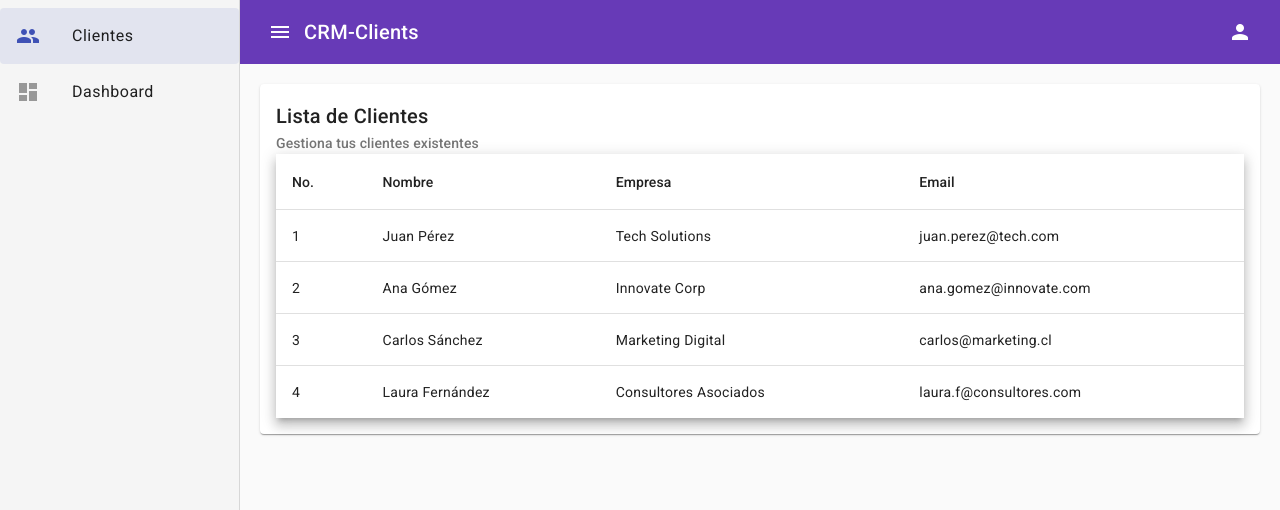
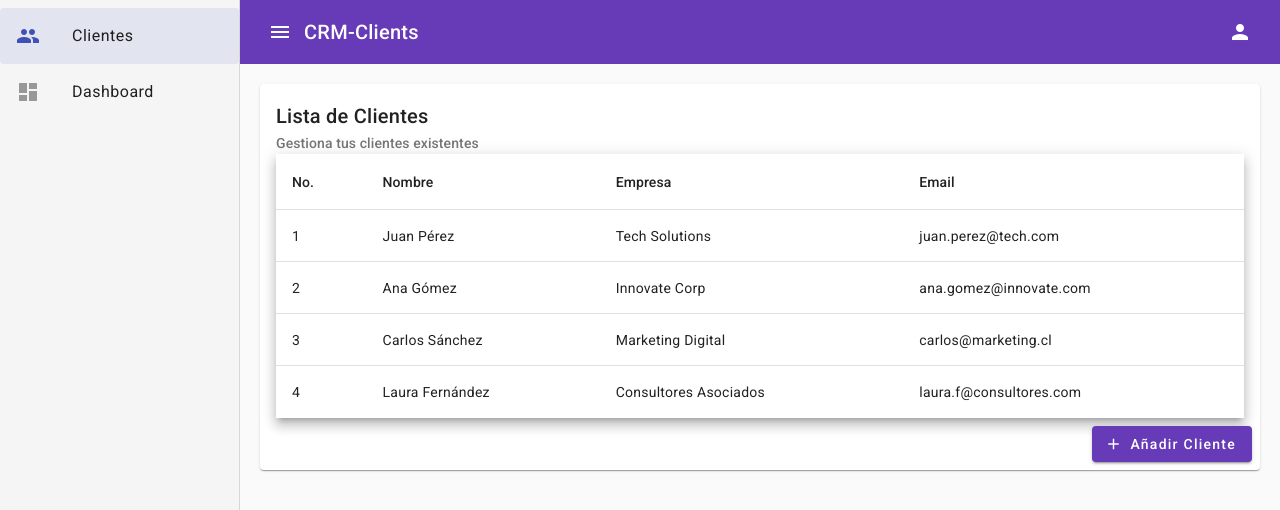
Before and after one commit to MarcoAndresSilva/crm-clients, an Angular app: page /clients in a window 1280 px wide. Shown: the top 510 px of the page. Built offline with nearby package versions, Linux system fonts and the light colour scheme.

Commit message:
feat: add html to button add client

```diff
--- a/src/app/features/clients/clients.module.ts
+++ b/src/app/features/clients/clients.module.ts
@@ -1,5 +1,6 @@
 import { NgModule } from '@angular/core';
 import { CommonModule } from '@angular/common';
+import { ReactiveFormsModule } from '@angular/forms';
 
 import { ClientsRoutingModule } from './clients-routing.module';
 import { ClientListComponent } from './pages/client-list/client-list.component';
@@ -13,7 +14,8 @@ import { MaterialModule } from '../../shared/material.module';
   imports: [
     CommonModule,
     ClientsRoutingModule,
-    MaterialModule
+    MaterialModule,
+    ReactiveFormsModule
   ]
 })
 export class ClientsModule { }
--- a/src/app/features/clients/pages/client-list/client-list.component.html
+++ b/src/app/features/clients/pages/client-list/client-list.component.html
@@ -1,8 +1,10 @@
 <mat-card>
+
     <mat-card-header>
         <mat-card-title>Lista de Clientes</mat-card-title>
         <mat-card-subtitle>Gestiona tus clientes existentes</mat-card-subtitle>
     </mat-card-header>
+
     <mat-card-content>
         <table mat-table [dataSource]="dataSource" class="mat-elevation-z8">
 
@@ -34,4 +36,12 @@
         <tr mat-row *matRowDef="let row; columns: displayedColumns;"></tr>
         </table>
     </mat-card-content>
+
+    <mat-card-actions align="end">
+        <a mat-raised-button color="primary" routerLink="new">
+            <mat-icon>add</mat-icon>
+            Añadir Cliente
+        </a>
+    </mat-card-actions>
+
 </mat-card>
```
